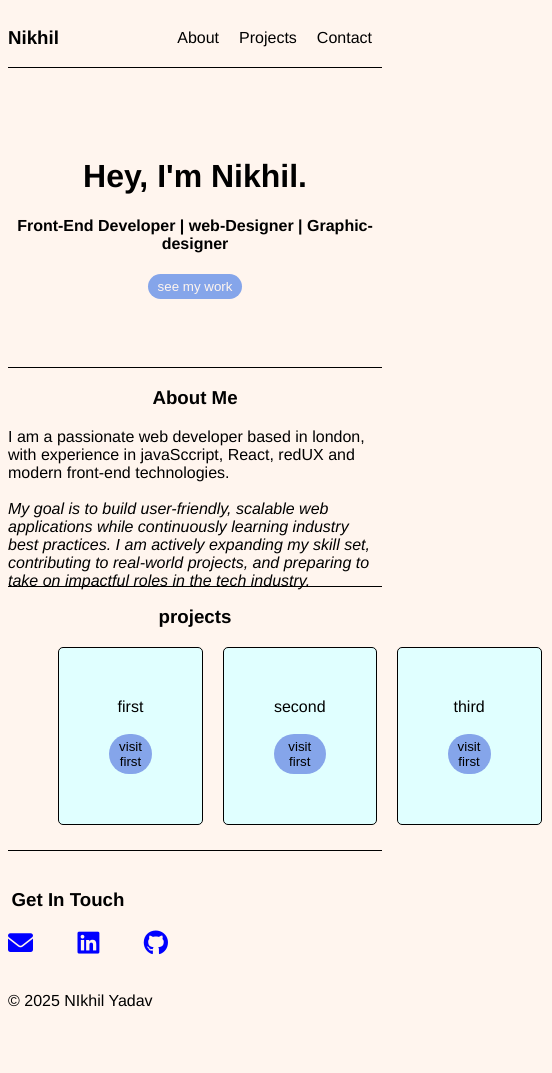
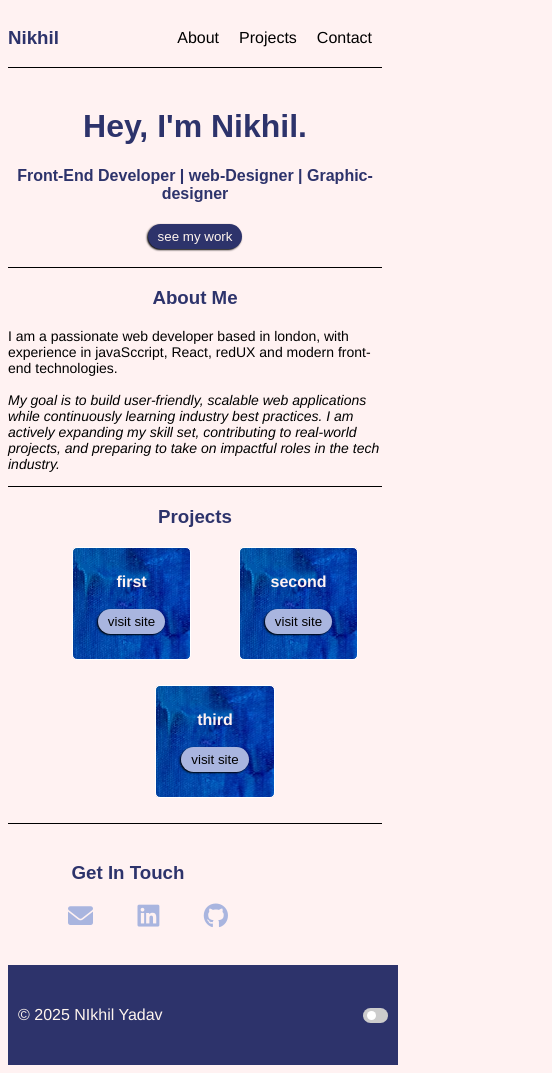
Before and after one commit to yadavnikhil429/Portfolio, a plain HTML site: page index.html in a window 390 px wide. Shown: the whole page, 552 px wide, since content can reach past the window. Before the commit the page ends 1026 px from the top, so only its background shows below. Drawn offline with Linux system fonts and the light colour scheme.

```diff
--- a/index.css
+++ b/index.css
@@ -1,15 +1,16 @@
 body{
     font-family: Helvetica, sans-serif;
     color: black;
-    background-color: seashell;
+    background-color: #FFF2F2;
 }
 *{
     box-sizing: border-box;
 }
 
 h1,h2,h3,h4,h5{
+    font-family:Arial, Helvetica, sans-serif;
     text-align: center;
-
+    color: #2D336B;
 }
 
 .banner{
@@ -23,7 +24,9 @@ h1,h2,h3,h4,h5{
     justify-content: center;
     border-bottom: 1px solid black;
 }
-
+.banner button{
+    background-color: #2D336B;
+}
 .banner div{
     text-align: center;
 }
@@ -33,7 +36,7 @@ header{
     justify-content: space-between;
     align-items: center;
     border-bottom: 1px solid black;
-    background-color: seashell;
+    background-color: #FFF2F2;
 }
 nav ul{
     display: inline-flex;
@@ -53,17 +56,39 @@ li a{
 }
 
 button{
-    background-color: rgb(133, 165, 234);
+    background-color: #A9B5DF;
     color: seashell;
     border: none;
     padding: 5px 10px;
     border-radius: 20px;
+    box-shadow: -1px 1px 2px 0 black;
     cursor: pointer;
+    transition: color 0.75s ease,
+                background-color 0.75s ease;
+}
+
+button:hover{
+    background-color: #7886C7;
+    color: white;
+    box-shadow: -2px 2px 5px 0 black;
+    font-weight: bold;
+}
+
+button:active{
+box-shadow: none;
+color:black
+transform: 0.95;
 }
 
 .about{
     height:200px;
     border-bottom: 1px solid black;
+}
+
+.about p{
+    margin: 0 auto;
+    padding-bottom: 50px;
+
 }
 
 .projects{
@@ -76,17 +101,19 @@ button{
     align-items: center;
     list-style-type: none;
     margin: auto;
-
+    flex-wrap: wrap;
 }
 
 .projects li{
     display: inline;
-    background-color: lightcyan;
-    border: 0.5px solid black;
+    background-image: url("./resources/photo-1578070181910-f1e514afdd08.avif");
+    color:#FFF2F2;
+    border: 0.5px solid white;
     border-radius: 5px;
     padding: 50px 50px;
     margin: 0 10px;
     margin-bottom: 25px;
+    font-weight: bold;
 }
 .projects div{
     text-align: center;
@@ -111,8 +138,149 @@ button{
 
 
 i{
-   color: blue;
+   color: #A9B5DF;
    font-size: 25px;
    padding: 0 10px;
+   transition: font-size 0.3s ease;
+}
+i:hover{
+    color: #7886C7;
+    font-size: 35px;
+}
+
+.footnote{
+    display: flex;
+    justify-content: space-between;
+    align-items: center;
+    background-color: #2D336B;
+    color: seashell;
+    height: 50px;
+    padding: 0 10px;
+    width: 100vw;
 
 }
+
+/* Toggle switch styling */
+.switch {
+    position: relative;
+    display: inline-block;
+    width: 25px;
+    height: 15px;
+  }
+
+    .switch input {
+        opacity: 0;
+        width: 0;
+        height: 0;
+    }
+
+  .slider {
+    position: absolute;
+    cursor: pointer;
+    top: 0;
+    left: 0;
+    right: 0;
+    bottom: 0;
+    background-color: #ccc;
+    border-radius: 20px;
+    transition: 0.4s;
+  }
+
+  .slider:before {
+    content: "";
+    position: absolute;
+    height: 9px;
+    width: 9px;
+    left: 4px;
+    bottom: 3px;
+    background-color: white;
+    border-radius: 50%;
+    transition: 0.4s;
+  }
+
+  input:checked + .slider {
+    background-color: #2c3e50;
+  }
+
+  input:checked + .slider:before {
+    transform: translateX(9px);
+  }
+
+  /* Dark mode styles */
+
+body.dark-mode {
+    background-color: #1e1e1e;
+    color: white;
+  }
+
+  body.dark-mode header,
+  body.dark-mode .banner,
+  body.dark-mode .projects,
+  body.dark-mode .about {
+   border-bottom: 1px solid white;
+  }
+
+  /* Fix navigation bar */
+  body.dark-mode header {
+    background-color: #292929;
+    color: white;
+  }
+
+  /* Fix footer */
+  body.dark-mode .footnote {
+    background-color: #292929;
+    color: white;
+  }
+
+  /* Fix all heading elements */
+  body.dark-mode h1,
+  body.dark-mode h2,
+  body.dark-mode h3,
+  body.dark-mode h4,
+  body.dark-mode h5,
+  body.dark-mode h6 {
+    color: white;
+  }
+
+  /* Fix links */
+  body.dark-mode a {
+    color: white; /* Change link color to something visible in dark mode */
+  }
+
+  /* Fix buttons */
+  body.dark-mode button {
+    background-color: #333;
+    color: white;
+    border: 1px solid rgba(255, 255, 255, 0.436);
+  }
+
+
+
+@media screen and (max-width: 600px){
+    .banner{
+        height: 200px;
+    }
+    .banner div{
+        width: 100%;}
+
+    .about p{
+        font-size: 16px;
+        padding-bottom: 25px;
+    }
+    .projects li{
+        padding: 25px 25px;
+    }
+    .contact{
+        left: 0;
+    }
+    .footnote{
+        height: 100px;
+    }
+
+}
+
+
+@media screen and (max-width: 400px){
+    .about p{
+        font-size: 14px;
+    }
--- a/index.html
+++ b/index.html
@@ -1,7 +1,7 @@
 <!DOCTYPE html>
 <html lang ="en">
 <head>
-    <meta charset="utf-8">
+    <meta name="description" content="Portfolio website">
     <meta name = "viewport" content = "width=device-width, initial-scale=1.0">
     <link href="./index.css" type=" text/css" rel="stylesheet">
     <link rel="stylesheet" href="https://cdnjs.cloudflare.com/ajax/libs/font-awesome/6.0.0/css/all.min.css">
@@ -40,11 +40,11 @@
 </p>
 </div>
 <div class="projects" id="projects">
-    <h3>projects</h3> <div>
+    <h3>Projects</h3> <div>
 <ul>
-    <li>first<br/><br/><button><a href="#">visit first</a></button></li>
-    <li>second <br/><br/><button><a href="#">visit first</a></button></li>
-    <li>third <br/> <br/><button><a href="#">visit first</a></button></li>
+    <li>first<br/><br/><button><a href="#">visit site</a></button></li>
+    <li>second <br/><br/><button><a href="#">visit site</a></button></li>
+    <li>third <br/> <br/><button><a href="#">visit site</a></button></li>
 </ul>
 </div>
 </div>
@@ -61,8 +61,13 @@
     </ul>
     </div>
     </div>
+    <div class="footnote">
     <p>&copy 2025 NIkhil Yadav</p>
-
+    <label class="switch">
+        <input type="checkbox" id="darkModeToggle">
+        <span class="slider"></span>
+      </label>
+      </div>
 </footer>
-</body>
+</body
 </html>
--- a/index.js
+++ b/index.js
@@ -0,0 +1,5 @@
+const toggleSwitch = document.getElementById("darkModeToggle");
+
+toggleSwitch.addEventListener("change", () => {
+  document.body.classList.toggle("dark-mode");
+});
```
